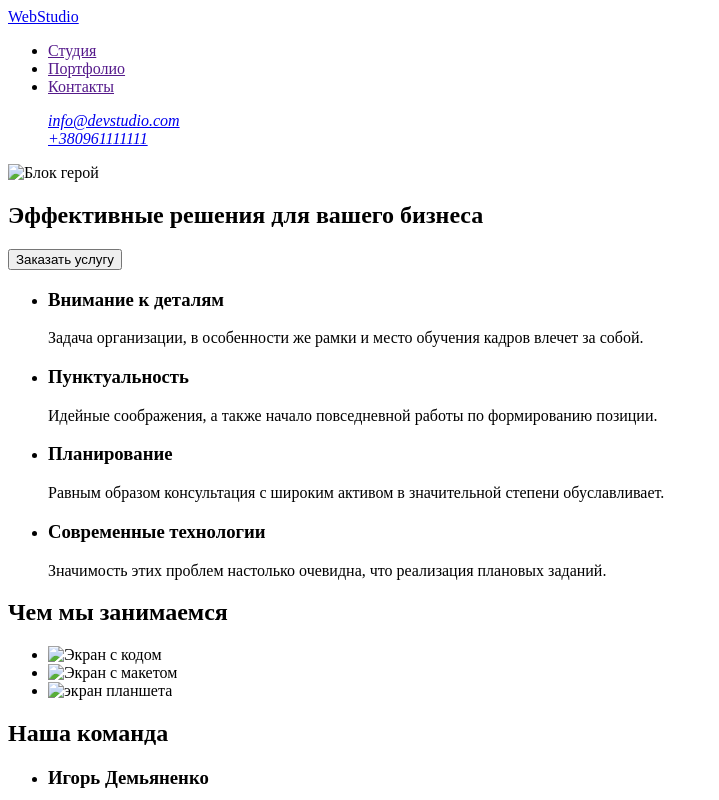
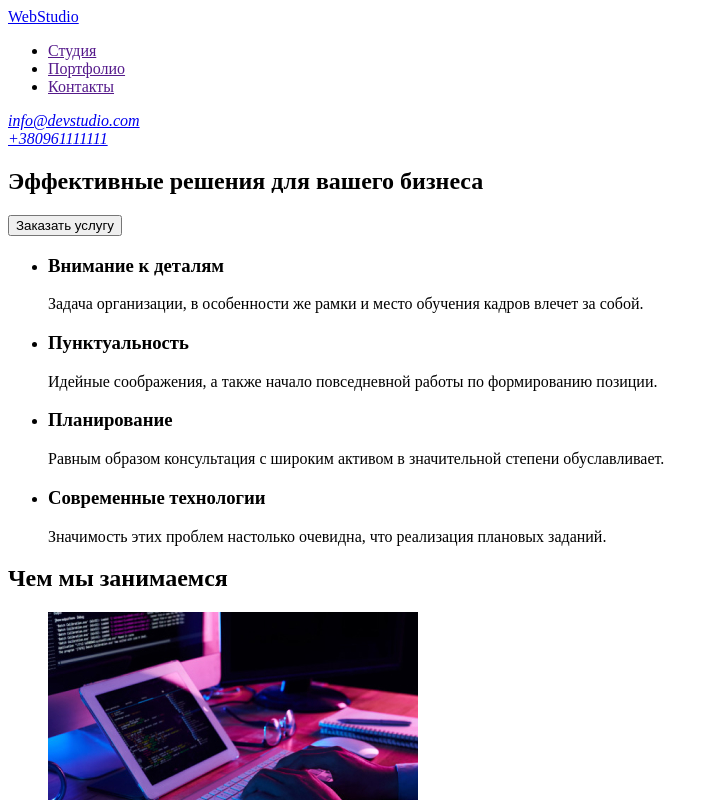
Before and after one commit to IgorSME/goit-markup-hw-01, a plain HTML site: page index.html in a window 1280 px wide. Shown: the top 800 px of the page, without its empty margins (0-719 px from the left). Drawn offline with Linux system fonts and the light colour scheme.

Commit message:
исправление разметки

```diff
--- a/index.html
+++ b/index.html
@@ -17,22 +17,19 @@
                 <li><a href="">Контакты</a></li>
             </ul>
         </nav>
-        <ul>
         <address>
             <a href="mailto:info@devstudio.com">info@devstudio.com</a>
         </address>
         <address>
             <a href="tel:+380961111111">+380961111111</a>
         </address>
-        </ul>
 
     </header>
     <!-- Main section -->
     <main>
         <section>
-            <img src="" alt="Блок герой" width="1600">
             <h1>Эффективные решения для вашего бизнеса</h1>
-            <a href=""><button>Заказать услугу</button></a>
+            <button>Заказать услугу</button>
         </section>
         <!-- Чем мы занимаемся -->
         <section>
@@ -57,13 +54,13 @@
             <h2>Чем мы занимаемся</h2>
             <ul>
                 <li>
-                    <img src="./images/box 1.jpg" alt="Экран с кодом" width="370">
+                    <img src="./images/box1.jpg" alt="Экран с кодом" width="370">
                 </li>
                 <li>
-                    <img src="./images/box 2.jpg" alt="Экран с макетом" width="370">
+                    <img src="./images/box2.jpg" alt="Экран с макетом" width="370">
                 </li>
                 <li>
-                    <img src="./images/box 3.jpg" alt="экран планшета" width="370">
+                    <img src="./images/box3.jpg" alt="экран планшета" width="370">
                 </li>
             </ul>
         </section>
```
Lines whose indentation alone changed are shown as unchanged.
